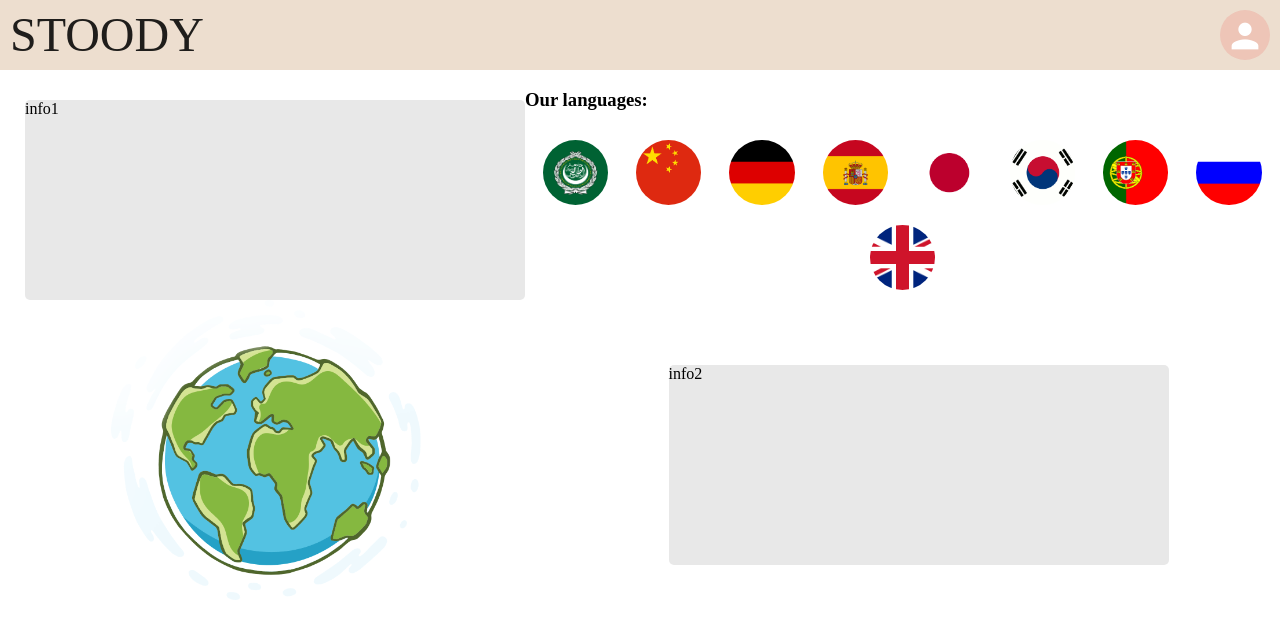
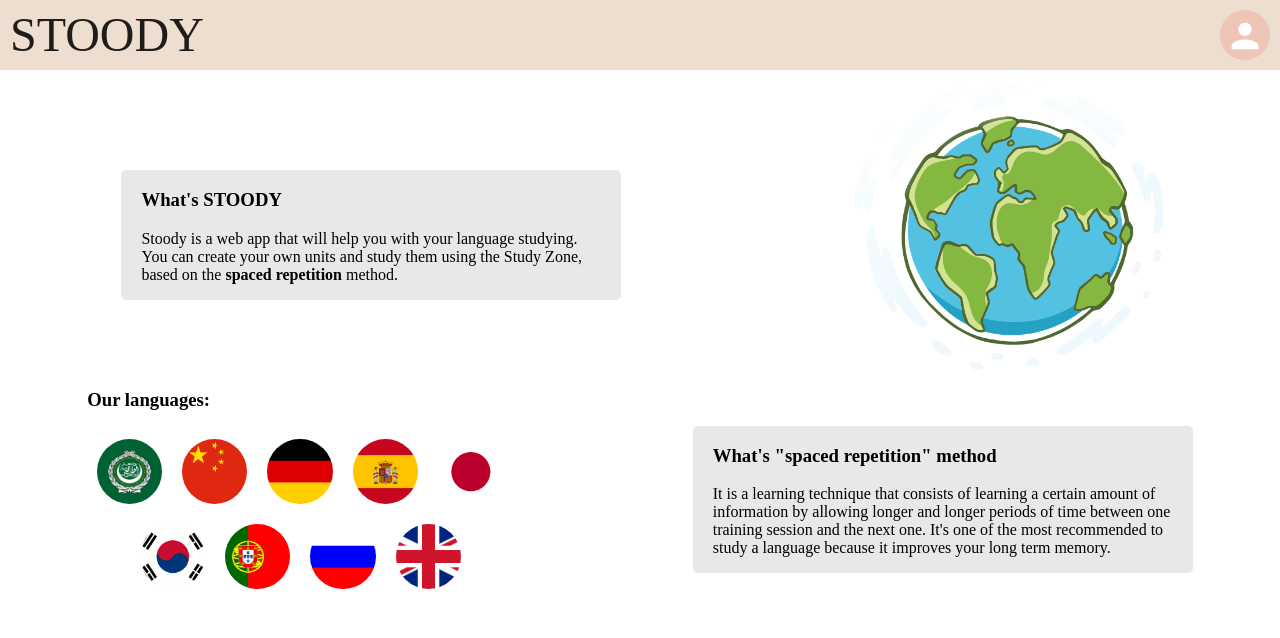
Before and after one commit to cristinaquinsan/stoody-tfg, an Angular app in the folder front/: page / in a window 1280 px wide. Shown: the top 638 px of the page. Built offline with nearby package versions, Linux system fonts and the light colour scheme; a web font is replaced by a local one.

Commit message:
quick changes in unlogged front page

```diff
--- a/front/src/app/components/unlogged-user-frontpage/unlogged-user-frontpage.component.css
+++ b/front/src/app/components/unlogged-user-frontpage/unlogged-user-frontpage.component.css
@@ -13,12 +13,19 @@
 
 .worldimage{
     max-height: 300px;
+
 }
 
 .flagsavailable{
     display:flex;
+    flex-direction: column;
     flex-wrap: wrap;
     justify-content: space-evenly;
+}
+
+.flag-row{
+    display: flex;
+    justify-content: center;
 }
 
 .flag{
@@ -39,11 +46,11 @@
     border-radius: 5px;
 }*/
 
-.topsquare{
+.square{
     background:#E8E8E8;
 	width: 500px;
-	height: 200px;
-    margin-left: 25px;
+
+    margin-left: 5px;
     margin-top: 30px;
     border-radius: 5px;
 
@@ -52,3 +59,7 @@
 .relative{
     position: relative;
 }
+
+.info{
+    padding: 0px 20px;
+}
--- a/front/src/app/components/unlogged-user-frontpage/unlogged-user-frontpage.component.html
+++ b/front/src/app/components/unlogged-user-frontpage/unlogged-user-frontpage.component.html
@@ -1,34 +1,44 @@
 <div class="front-unlogged">
     <div class="row">
-        <div class="leftinfo relative">
-            <div class="topsquare">
-                info1
+        <div class="leftinfo relative square topsquare">
+            <div class="info">
+                <h3>What's STOODY</h3>
+                <p>Stoody is a web app that will help you with your language studying.
+                    You can create your own units and study them using the Study Zone, based on the
+                    <strong>spaced repetition</strong> method.</p>
             </div>
         </div>
+        <div class="worldimage">
+            <img class="worldimage" src="../../assets/pngwing.com.png" alt="worldimage">
+        </div>
+    </div>
+
+    <div class="row">
         <div class="container">
             <h3> Our languages:</h3>
             <div class="flagsavailable">
+                <div class="flag-row">
                     <img class="flag" src="../../assets/AL.bmp" alt="">
                     <img class="flag" src="../../assets/CN.bmp" alt="">
                     <img class="flag" src="../../assets/DE.bmp" alt="">
                     <img class="flag" src="../../assets/ES.bmp" alt="">
                     <img class="flag" src="../../assets/JP.bmp" alt="">
+                </div>
+                <div class="flag-row">
                     <img class="flag" src="../../assets/KR.bmp" alt="">
                     <img class="flag" src="../../assets/PT.bmp" alt="">
                     <img class="flag" src="../../assets/RU.bmp" alt="">
                     <img class="flag" src="../../assets/UK.bmp" alt="">
-
                 </div>
             </div>
         </div>
 
-    <div class="row">
-        <div class="worldimage">
-            <img class="worldimage" src="../../assets/pngwing.com.png" alt="worldimage">
-        </div>
-        <div class="rightinfo relative">
-            <div class="topsquare">
-                info2
+        <div class="rightinfo relative square bottomsquare">
+            <div class="info">
+                <h3>What's "spaced repetition" method</h3>
+                <p>It is a learning technique that consists of learning a certain amount of information
+                    by allowing longer and longer periods of time between one training session and the next one.
+                    It's one of the most recommended to study a language because it improves your long term memory. </p>
             </div>
         </div>
     </div>
```
Lines whose indentation alone changed are shown as unchanged.
